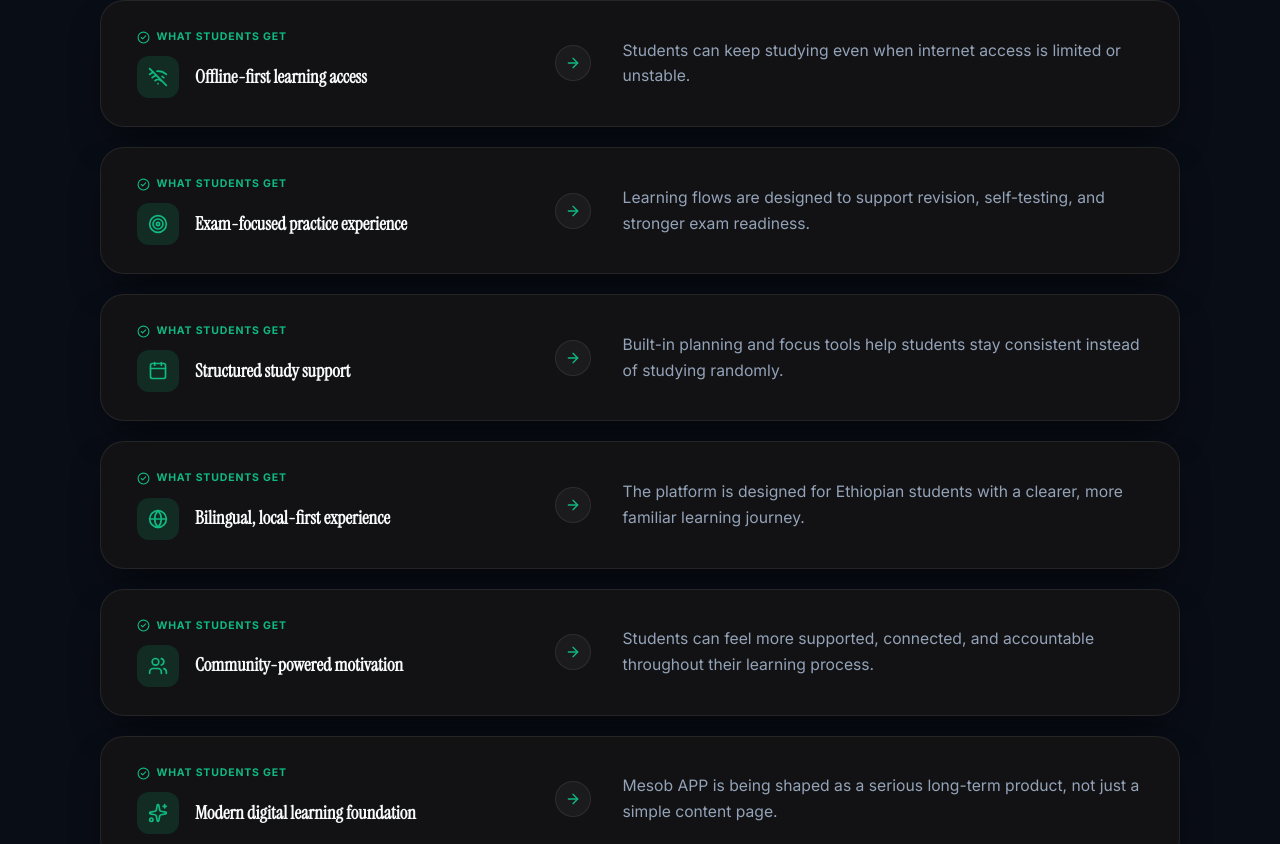
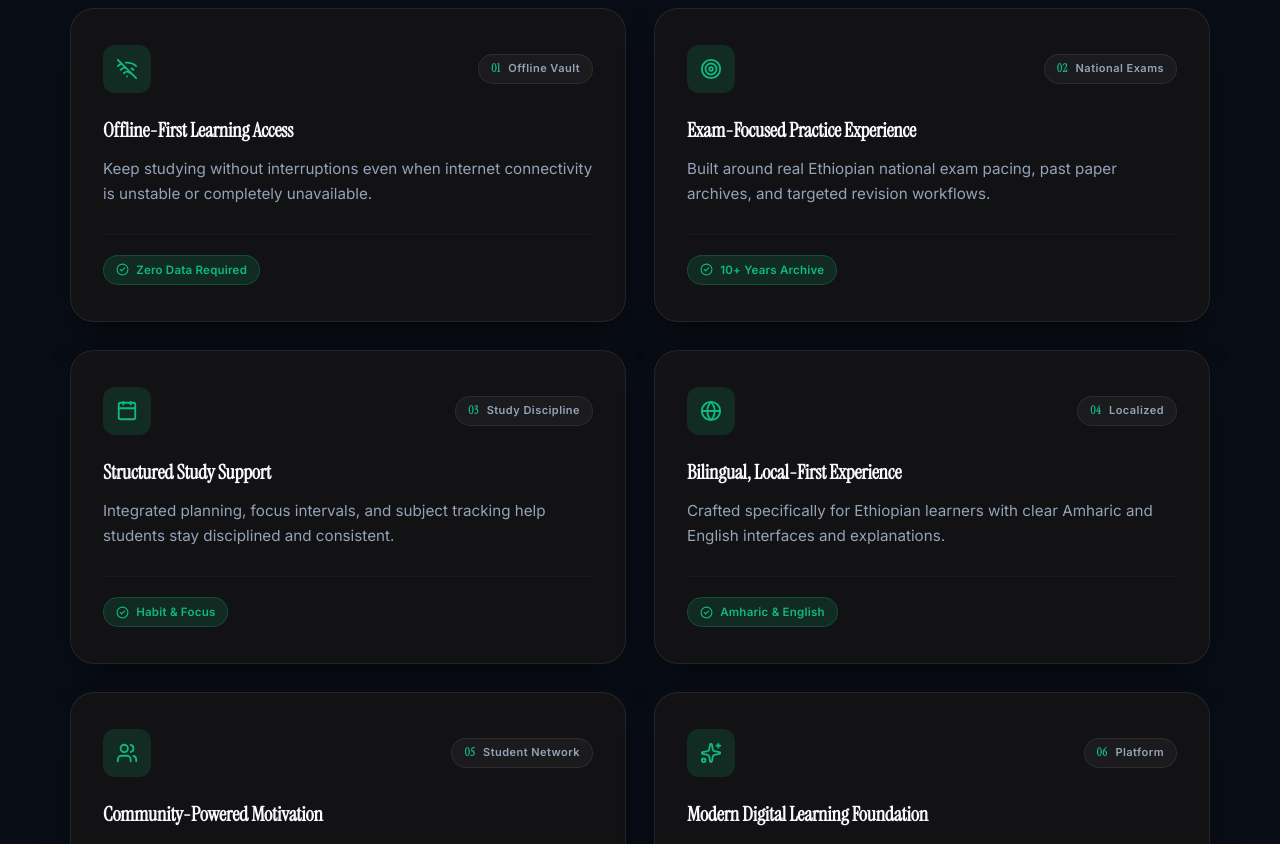
Before and after one commit to abii16/Mesob_Academy, a React (Vite) app: page / in a window 1280 px wide. Shown: the part 2816-3660 px from the top of the page. Built offline with nearby package versions, Linux system fonts and the light colour scheme.

Commit message:
refactor(why-mesob): replace generic cards with modern handcrafted Bento Grid layout

```diff
--- a/src/components/sections/Comparison.jsx
+++ b/src/components/sections/Comparison.jsx
@@ -7,7 +7,6 @@ import {
   Globe,
   Users,
   Sparkles,
-  ArrowRight,
   CheckCircle2
 } from "lucide-react";
 import "../../styles/sections/Comparison.css";
@@ -26,75 +25,98 @@ const Comparison = ({ language }) => {
     en: {
       subtitle: "WHY MESOB APP",
       title: "Built Around Real Study Needs",
-      desc: "Mesob APP is built to help students learn with clarity, consistency, and confidence.",
-      featureCol: "What Students Get",
-      detailCol: "Why It Matters",
+      desc: "Designed from the ground up for Ethiopian students — with clarity, consistency, and lasting value.",
       features: [
         {
-          name: "Offline-first learning access",
-          detail:
-            "Students can keep studying even when internet access is limited or unstable.",
+          num: "01",
+          name: "Offline-First Learning Access",
+          detail: "Keep studying without interruptions even when internet connectivity is unstable or completely unavailable.",
+          tag: "Offline Vault",
+          badge: "Zero Data Required"
         },
         {
-          name: "Exam-focused practice experience",
-          detail:
-            "Learning flows are designed to support revision, self-testing, and stronger exam readiness.",
+          num: "02",
+          name: "Exam-Focused Practice Experience",
+          detail: "Built around real Ethiopian national exam pacing, past paper archives, and targeted revision workflows.",
+          tag: "National Exams",
+          badge: "10+ Years Archive"
         },
         {
-          name: "Structured study support",
-          detail:
-            "Built-in planning and focus tools help students stay consistent instead of studying randomly.",
+          num: "03",
+          name: "Structured Study Support",
+          detail: "Integrated planning, focus intervals, and subject tracking help students stay disciplined and consistent.",
+          tag: "Study Discipline",
+          badge: "Habit & Focus"
         },
         {
-          name: "Bilingual, local-first experience",
-          detail:
-            "The platform is designed for Ethiopian students with a clearer, more familiar learning journey.",
+          num: "04",
+          name: "Bilingual, Local-First Experience",
+          detail: "Crafted specifically for Ethiopian learners with clear Amharic and English interfaces and explanations.",
+          tag: "Localized",
+          badge: "Amharic & English"
         },
         {
-          name: "Community-powered motivation",
-          detail:
-            "Students can feel more supported, connected, and accountable throughout their learning process.",
+          num: "05",
+          name: "Community-Powered Motivation",
+          detail: "Study alongside thousands of peers nationwide to discuss tough problems, share notes, and stay accountable.",
+          tag: "Student Network",
+          badge: "Peer Study Hub"
         },
         {
-          name: "Modern digital learning foundation",
-          detail:
-            "Mesob APP is being shaped as a serious long-term product, not just a simple content page.",
+          num: "06",
+          name: "Modern Digital Learning Foundation",
+          detail: "Engineered as an enduring, secure educational platform continuously maintained for long-term student success.",
+          tag: "Platform",
+          badge: "Built for the Future"
         },
       ],
     },
     am: {
       subtitle: "ለምን Mesob APP",
       title: "ለእውነተኛ የጥናት ፍላጎት የተገነባ",
-      desc: "Mesob APP ተማሪዎች በግልጽነት፣ በቀጣይነት እና በመተማመን እንዲማሩ እንዲያግዝ ተገንብቷል።",
-      featureCol: "ተማሪዎች የሚያገኙት",
-      detailCol: "ለምን አስፈላጊ ነው",
+      desc: "ለኢትዮጵያ ተማሪዎች ከስረ-መሠረቱ የታሰበ — በግልጽነት፣ በቀጣይነት እና ዘላቂ ፋይዳ ባለው መልኩ የቀረበ።",
       features: [
         {
-          name: "ከመስመር ውጭ የሚሰራ የመማር መዳረሻ",
-          detail: "የኢንተርኔት ግንኙነት ሲያንስ ወይም ሲቋረጥ እንኳን ተማሪዎች መማራቸውን ሊቀጥሉ ይችላሉ።",
+          num: "01",
+          name: "ከመስመር ውጭ የሚሰራ የመማሪያ ማህደር",
+          detail: "የኢንተርኔት ግንኙነት ሲያንስ ወይም ሙሉ በሙሉ ሲቋረጥ እንኳን ያለምንም መቆራረጥ ጥናትዎን ይቀጥሉ።",
+          tag: "ከመስመር ውጭ",
+          badge: "ያለ ሞባይል ዳታ"
         },
         {
-          name: "በፈተና ላይ ያተኮረ የልምምድ ልምድ",
-          detail: "የመማር ሂደቶቹ ለክለሳ፣ ለራስ-ፈተና እና ለተሻለ የፈተና ዝግጅት የተዘጋጁ ናቸው።",
+          num: "02",
+          name: "በብሔራዊ ፈተና ላይ ያተኮረ ልምምድ",
+          detail: "ለኢትዮጵያ ብሔራዊ ፈተናዎች በተዘጋጁ ያለፉ የፈተና ቡክሌቶች፣ የጊዜ ልምምዶች እና የክለሳ ዘዴዎች የታገዘ።",
+          tag: "የፈተና ዝግጅት",
+          badge: "የ10+ ዓመታት ማህደር"
         },
         {
-          name: "የተዋቀረ የጥናት ድጋፍ",
-          detail:
-            "የተገነቡ የእቅድ እና የትኩረት መሳሪያዎች ተማሪዎች በዘፈቀደ ሳይሆን በቀጣይነት እንዲያጠኑ ይረዳሉ።",
+          num: "03",
+          name: "የተዋቀረ የጥናት ድጋፍና እቅድ",
+          detail: "የተገነቡ የትኩረት ሰዓታትና የሞጁል ክትትል ተማሪዎች በዘፈቀደ ሳይሆን በስርዓት እንዲያጠኑ ያግዛሉ።",
+          tag: "የጥናት ስርዓት",
+          badge: "ትኩረት እና ስነ-ስርዓት"
         },
         {
-          name: "ሁለት ቋንቋ እና አካባቢን ያማከለ ልምድ",
-          detail: "ፕላትፎርሙ ለኢትዮጵያ ተማሪዎች የበለጠ ግልጽ እና የተለመደ የመማር ጉዞ እንዲሰጥ ተዘጋጅቷል።",
+          num: "04",
+          name: "አገርኛና ሁለት ቋንቋዎችን ያማከለ",
+          detail: "ለኢትዮጵያ ተማሪዎች ምቹ በሆነ አማርኛ እና እንግሊዝኛ የተዘጋጀ ግልጽ እና ቀላል የመማር ጉዞ።",
+          tag: "አገርኛ ፕላትፎርም",
+          badge: "አማርኛ እና እንግሊዝኛ"
         },
         {
-          name: "በማህበረሰብ የሚነቃቃ መነሳሳት",
-          detail:
-            "ተማሪዎች በመማር ሂደታቸው ውስጥ የበለጠ ድጋፍ፣ ግንኙነት እና ተጠያቂነት እንዲሰማቸው ያግዛል።",
+          num: "05",
+          name: "የተማሪዎች የጋራ መረዳዳት ማህበረሰብ",
+          detail: "በመላው አገሪቱ ካሉ ተማሪዎች ጋር በመገናኘት አስቸጋሪ ጥያቄዎችን ይፍቱ፣ ማስታወሻዎችን ይጋሩ እና አብረው ያጥኑ።",
+          tag: "የተማሪዎች ኔትወርክ",
+          badge: "የጋራ ጥናት መድረክ"
         },
         {
-          name: "ዘመናዊ የዲጂታል ትምህርት መሠረት",
-          detail:
-            "Mesob APP እንደ ቀላል የይዘት ገጽ ሳይሆን እንደ ከባድ የረጅም ጊዜ ምርት እየተገነባ ነው።",
+          num: "06",
+          name: "ዘመናዊና አስተማማኝ የትምህርት መሠረት",
+          detail: "እንደ ጊዜያዊ ገጽ ሳይሆን ተማሪዎችን ለዓመታት የሚያገለግል ጠንካራና ዘመናዊ የዲጂታል ትምህርት ፕላትፎርም።",
+          tag: "ዘላቂ ፕላትፎርም",
+          badge: "ለረጅም ጊዜ የተገነባ"
         },
       ],
     },
@@ -111,7 +133,7 @@ const Comparison = ({ language }) => {
           <p className="comparison-desc">{currentT.desc}</p>
         </div>
 
-        <div className="comparison-merged-list">
+        <div className="why-mesob-grid">
           {currentT.features.map((feature, idx) => {
             const IconComponent = featureIcons[idx % featureIcons.length];
             return (
@@ -119,29 +141,28 @@ const Comparison = ({ language }) => {
                 key={idx}
                 initial={{ opacity: 0, y: 25 }}
                 whileInView={{ opacity: 1, y: 0 }}
-                viewport={{ once: true, margin: "-50px" }}
-                transition={{ duration: 0.5, delay: idx * 0.07 }}
-                className="comparison-card"
+                viewport={{ once: true, margin: "-40px" }}
+                transition={{ duration: 0.45, delay: idx * 0.08 }}
+                className="why-card"
               >
-                <div className="comparison-side-get">
-                  <div className="comparison-tag-get">
-                    <CheckCircle2 size={13} />
-                    <span>{currentT.featureCol}</span>
+                <div className="why-card-top">
+                  <div className="why-icon-box">
+                    <IconComponent size={22} />
                   </div>
-                  <div className="comparison-feature-header">
-                    <div className="comparison-icon-container">
-                      <IconComponent size={20} />
-                    </div>
-                    <h3 className="comparison-feature-title">{feature.name}</h3>
+                  <div className="why-meta-pill">
+                    <span className="why-num">{feature.num}</span>
+                    <span className="why-tag">{feature.tag}</span>
                   </div>
                 </div>
 
-                <div className="comparison-connector">
-                  <ArrowRight size={16} />
-                </div>
+                <h3 className="why-card-title">{feature.name}</h3>
+                <p className="why-card-desc">{feature.detail}</p>
 
-                <div className="comparison-side-matter">
-                  <p className="comparison-detail-text">{feature.detail}</p>
+                <div className="why-card-footer">
+                  <span className="why-badge">
+                    <CheckCircle2 size={13} />
+                    {feature.badge}
+                  </span>
                 </div>
               </motion.div>
             );
--- a/src/styles/sections/Comparison.css
+++ b/src/styles/sections/Comparison.css
@@ -1,11 +1,15 @@
-/* Comparison / Why Mesob Section */
+/* ==========================================================================
+   Why Mesob Section — Modern Crafted Bento Grid
+   ========================================================================== */
+
 .comparison-section {
-  padding: 6rem 0;
+  padding: 6.5rem 0;
   background: var(--color-background);
+  position: relative;
 }
 
 .comparison-desc {
-  max-width: 640px;
+  max-width: 620px;
   margin: 0 auto 3.5rem auto;
   font-size: 1.125rem;
   line-height: 1.6;
@@ -13,82 +17,48 @@
   text-align: center;
 }
 
-/* Merged Container */
-.comparison-merged-list {
-  display: flex;
-  flex-direction: column;
-  gap: 1.25rem;
-  max-width: 1080px;
+/* 2-Column Bento Grid */
+.why-mesob-grid {
+  display: grid;
+  grid-template-columns: repeat(2, 1fr);
+  gap: 1.75rem;
+  max-width: 1140px;
   margin: 0 auto;
 }
 
-/* Merged Card */
-.comparison-card {
-  display: grid;
-  grid-template-columns: 1fr auto 1.35fr;
-  align-items: center;
-  gap: 2rem;
+/* Card */
+.why-card {
   background: var(--glass-bg);
   border: 1px solid var(--border-color);
   border-radius: var(--radius-lg);
-  padding: 1.75rem 2.25rem;
+  padding: 2.25rem 2rem;
   backdrop-filter: blur(20px);
   -webkit-backdrop-filter: blur(20px);
   box-shadow: var(--card-shadow);
+  display: flex;
+  flex-direction: column;
   transition: var(--transition-smooth);
   position: relative;
   overflow: hidden;
 }
 
-.comparison-card::before {
-  content: "";
-  position: absolute;
-  top: 0;
-  left: 0;
-  width: 4px;
-  height: 100%;
-  background: transparent;
-  transition: background 0.3s ease;
+.why-card:hover {
+  border-color: var(--color-primary);
+  transform: translateY(-4px);
+  box-shadow: 0 20px 40px -12px var(--color-primary-soft, rgba(5, 150, 105, 0.16));
 }
 
-.comparison-card:hover {
-  border-color: var(--color-primary);
-  transform: translateY(-3px);
-  box-shadow: 0 16px 36px -10px var(--color-primary-soft, rgba(5, 150, 105, 0.16));
+/* Top Row: Icon and Meta Pill */
+.why-card-top {
+  display: flex;
+  align-items: center;
+  justify-content: space-between;
+  margin-bottom: 1.5rem;
 }
 
-.comparison-card:hover::before {
-  background: var(--color-primary);
-}
-
-/* Left Side: What Students Get */
-.comparison-side-get {
-  display: flex;
-  flex-direction: column;
-  gap: 0.65rem;
-}
-
-.comparison-tag-get {
-  display: inline-flex;
-  align-items: center;
-  gap: 0.4rem;
-  font-size: 10.5px;
-  font-weight: 700;
-  text-transform: uppercase;
-  letter-spacing: 0.08em;
-  color: var(--color-primary);
-  width: fit-content;
-}
-
-.comparison-feature-header {
-  display: flex;
-  align-items: center;
-  gap: 1rem;
-}
-
-.comparison-icon-container {
-  width: 42px;
-  height: 42px;
+.why-icon-box {
+  width: 48px;
+  height: 48px;
   border-radius: var(--radius-md);
   background: var(--color-primary-container);
   color: var(--color-primary);
@@ -99,92 +69,124 @@
   transition: transform 0.3s ease;
 }
 
-.comparison-card:hover .comparison-icon-container {
-  transform: scale(1.08);
+.why-card:hover .why-icon-box {
+  transform: scale(1.06);
 }
 
-.comparison-feature-title {
-  font-family: var(--font-display);
-  font-size: 1.15rem;
+.why-meta-pill {
+  display: inline-flex;
+  align-items: center;
+  gap: 0.5rem;
+  font-size: 11.5px;
   font-weight: 600;
-  color: var(--text-primary);
-  line-height: 1.35;
-  margin: 0;
-}
-
-/* Connector in between */
-.comparison-connector {
-  display: flex;
-  align-items: center;
-  justify-content: center;
-  width: 36px;
-  height: 36px;
+  letter-spacing: 0.04em;
+  padding: 0.3rem 0.75rem;
   border-radius: var(--radius-full);
   background: rgba(255, 255, 255, 0.04);
   border: 1px solid var(--border-color);
-  color: var(--color-primary);
-  flex-shrink: 0;
-  transition: transform 0.3s ease, background 0.3s ease;
+  color: var(--text-secondary);
 }
 
-.comparison-card:hover .comparison-connector {
-  transform: translateX(4px);
-  background: var(--color-primary-container);
-  border-color: var(--color-primary);
+.why-num {
+  color: var(--color-primary);
+  font-weight: 700;
+  font-family: var(--font-display);
 }
 
-/* Right Side: Explanation Detail */
-.comparison-side-matter {
+.why-tag {
+  color: var(--text-secondary);
+  font-size: 11px;
+}
+
+/* Title & Description */
+.why-card-title {
+  font-family: var(--font-display);
+  font-size: 1.25rem;
+  font-weight: 700;
+  color: var(--text-primary);
+  margin-bottom: 0.75rem;
+  line-height: 1.35;
+  letter-spacing: -0.01em;
+}
+
+.why-card-desc {
+  font-size: 0.95rem;
+  line-height: 1.65;
+  color: var(--text-secondary);
+  margin-bottom: 1.75rem;
+  flex-grow: 1;
+}
+
+/* Footer Badge */
+.why-card-footer {
   display: flex;
   align-items: center;
+  margin-top: auto;
+  padding-top: 1.25rem;
+  border-top: 1px solid var(--border-soft);
 }
 
-.comparison-detail-text {
-  font-size: 0.98rem;
-  line-height: 1.65;
-  color: var(--text-secondary);
-  margin: 0;
+.why-badge {
+  display: inline-flex;
+  align-items: center;
+  gap: 0.45rem;
+  font-size: 11.5px;
+  font-weight: 600;
+  color: var(--color-primary);
+  background: var(--color-primary-container);
+  padding: 0.3rem 0.75rem;
+  border-radius: var(--radius-full);
+  border: 1px solid rgba(16, 185, 129, 0.25);
+  letter-spacing: 0.02em;
 }
 
-/* Responsive design for tablets and mobile */
+/* Responsive */
 @media (max-width: 860px) {
-  .comparison-card {
+  .why-mesob-grid {
     grid-template-columns: 1fr;
     gap: 1.25rem;
-    padding: 1.75rem 1.5rem;
   }
 
-  .comparison-connector {
-    display: none;
-  }
-
-  .comparison-side-matter {
-    padding-top: 1rem;
-    border-top: 1px solid var(--border-soft);
+  .why-card {
+    padding: 1.75rem 1.5rem;
   }
 }
 
 /* Light Theme / White Mode Contrast Overrides */
-.light-theme .comparison-card {
+.light-theme .why-card {
   background: #ffffff;
   border-color: rgba(95, 69, 46, 0.12);
-  box-shadow: 0 4px 18px rgba(95, 69, 46, 0.05);
+  box-shadow: 0 4px 20px rgba(95, 69, 46, 0.05);
 }
 
-.light-theme .comparison-card:hover {
+.light-theme .why-card:hover {
   border-color: var(--color-primary);
-  box-shadow: 0 16px 36px -8px rgba(5, 150, 105, 0.18);
+  box-shadow: 0 20px 40px -12px rgba(5, 150, 105, 0.18);
 }
 
-.light-theme .comparison-connector {
-  background: #f8f3eb;
-  border-color: rgba(95, 69, 46, 0.14);
+.light-theme .why-meta-pill {
+  background: rgba(45, 34, 24, 0.05);
+  border-color: rgba(45, 34, 24, 0.12);
 }
 
-.light-theme .comparison-feature-title {
+.light-theme .why-num {
+  color: var(--color-primary);
+}
+
+.light-theme .why-card-title {
   color: #2d2218;
 }
 
-.light-theme .comparison-detail-text {
-  color: rgba(45, 34, 24, 0.78);
+.light-theme .why-card-desc {
+  color: rgba(45, 34, 24, 0.75);
 }
+
+.light-theme .why-badge {
+  background: #ecfdf5;
+  color: #047857;
+  border-color: rgba(5, 150, 105, 0.35);
+}
+
+.light-theme .why-card-footer {
+  border-top-color: rgba(95, 69, 46, 0.08);
+}
```
